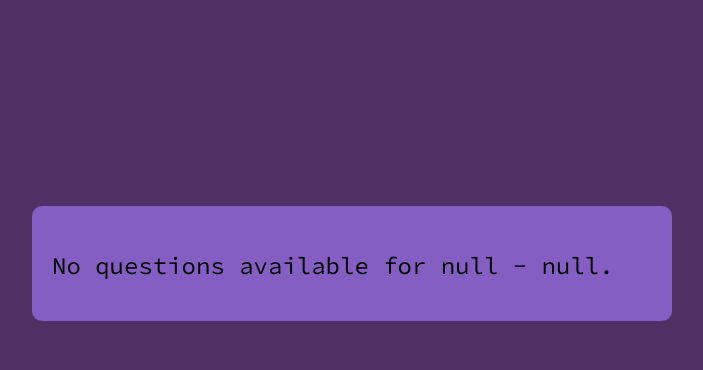
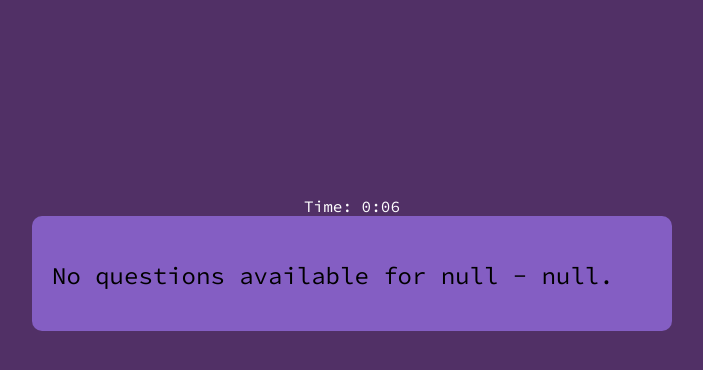
Before and after one commit to Pixel-Synth/Quiz-Master, a Flask app: page /quiz in a window 1280 px wide. Shown: the part 162-532 px from the top of the page, without its empty margins (288-991 px from the left). Run offline with Flask 3, Linux system fonts and the light colour scheme; data comes from the database, SQL or seed files in the repository; both versions use the stored data as it was after the commit; data that the repository does not hold is empty; parts of the project's set-up code (start-up, migrations or seed data) failed here and were passed over; some web fonts are replaced.

Commit message:
Almost completed Timer and Scores

```diff
--- a/app.py
+++ b/app.py
@@ -11,12 +11,12 @@ db.init_app(app)
 app.permanent_session_lifetime = timedelta(days=7)
 
 with app.app_context():
-    Topics = Topic.query.all()
+    '''Topics = Topic.query.all()
     Subjects = Subject.query.all()
     Questions = Question.query.all()
-    Users = User.query.all()
+    Users = User.query.all()'''
     Scores = Score.query.all()
-    print("Subject ID, Subject Name")
+    '''print("Subject ID, Subject Name")
     for subject in Subjects:
         print(subject.sid,subject.sname)
     print("Topic ID, Subject ID, Topic Name")
@@ -27,12 +27,11 @@ with app.app_context():
         print(question.qid,question.tid,question.question,question.option1,question.option2,question.option3,question.option4,question.correct)
     print("User ID, Name, Username, Password, Email")
     for user in Users:
-        print(user.uid,user.name,user.username,user.password,user.mail)
+        print(user.uid,user.name,user.username,user.password,user.mail)'''
     print("Score ID, User ID, Topic ID, Score, Time")
     for score in Scores:
         print(score.sid,score.uid,score.tid,score.score,score.time)
     db.create_all()
-
 
 @app.route('/')
 def home():
@@ -259,7 +258,6 @@ def adminedit():
 @app.route("/update_question", methods=["POST"])
 def update_question():
     data = request.get_json()
-    print(data)
     qid = data.get("id")
     question = data.get("question")
     option1 = data.get("option1")
@@ -291,6 +289,21 @@ def delete_question():
     db.session.commit()
     return jsonify({"status": "deleted"})
 
+@app.route('/update_score', methods=['POST'])
+def update_score():
+    if request.method == 'POST':
+        username = session['username']
+        topic = request.args.get('topic')
+        score = int(request.args.get('score'))
+        time = int(request.args.get('time'))
+        user = User.query.filter_by(username=username).first()
+        topic_obj = Topic.query.filter_by(tname=topic).first()
+        if user and topic_obj:
+            new_score = Score(uid=user.uid, tid=topic_obj.tid, score=score, time=time)
+            db.session.add(new_score)
+            db.session.commit()
+            return jsonify({"status": "success"})
+    return jsonify({"status": "error"})
 
 if __name__ == '__main__':
     app.run(debug=True)
--- a/model.py
+++ b/model.py
@@ -41,4 +41,4 @@ class Score(db.Model):
     uid = db.Column(db.Integer, db.ForeignKey('user.uid'), nullable=False)
     tid = db.Column(db.Integer, db.ForeignKey('topic.tid'), nullable=False)
     score = db.Column(db.Integer, nullable=False)
-    time = db.Column(db.DateTime, default=db.func.current_timestamp())
+    time = db.Column(db.Integer, default=db.func.current_timestamp())
--- a/static/js/quiz.js
+++ b/static/js/quiz.js
@@ -8,17 +8,30 @@ document.addEventListener("DOMContentLoaded", function () {
     const nextButton = document.getElementById("next-button");
     const prevButton = document.getElementById("prev-button");
     const finishButton = document.getElementById("finish-button");
-
+    const timer = document.getElementById("timer");
+    let marks = 0;
     let currentQuestionIndex = 0;
     let selectedQuestions = [];
     let selectedAnswers = [];
-
+    let time = 0;
+    let timerInterval = null;
     const saved = JSON.parse(localStorage.getItem("quizProgress")) || {};
     if (saved.subject === subject && saved.topic === topic) {
         currentQuestionIndex = saved.currentQuestionIndex || 0;
         selectedAnswers = saved.selectedAnswers || [];
+        time = saved.time || 0;
     } else {
         localStorage.removeItem("quizProgress");
+    }
+    startTimer();
+
+    function startTimer() {
+        timerInterval = setInterval(() => {
+            time++;
+            const minutes = Math.floor(time / 60);
+            const seconds = time % 60;
+            timer.innerText = `Time: ${minutes}:${seconds < 10 ? "0" : ""}${seconds}`;
+        }, 1000);
     }
 
     fetch(`/get_questions?subject=${subject}&topic=${topic}`)
@@ -30,6 +43,7 @@ document.addEventListener("DOMContentLoaded", function () {
                 nextButton.style.display = "none";
                 prevButton.style.display = "none";
                 finishButton.style.display = "none";
+                timer.innerHTML = "";
                 return;
             }
 
@@ -54,10 +68,14 @@ document.addEventListener("DOMContentLoaded", function () {
     });
 
     finishButton.addEventListener("click", () => {
-        questionContainer.innerHTML = `<p style="color: white;">Quiz Completed! 🎉</p>`;
+        questionContainer.innerHTML = `<p style="color: white;">Quiz Completed! 🎉</p><p>Your score: ${marks}/${selectedQuestions.length}</p>`;
         nextButton.style.display = "none";
         prevButton.style.display = "none";
         finishButton.style.display = "none";
+        timer.innerHTML = "";
+        clearInterval(timerInterval);
+        const url = `/update_score?subject=${subject}&topic=${topic}&score=${marks}&time=${time}`;
+        fetch(url, { method: "POST" })
         localStorage.removeItem("quizProgress");
     });
 
@@ -66,7 +84,8 @@ document.addEventListener("DOMContentLoaded", function () {
             subject,
             topic,
             currentQuestionIndex,
-            selectedAnswers
+            selectedAnswers,
+            time
         }));
     }
 
@@ -92,6 +111,7 @@ document.addEventListener("DOMContentLoaded", function () {
                 saveProgress();
 
                 if (this.id === "option" + q.correct) {
+                    marks++;
                     this.style.backgroundColor = "green";
                 } else {
                     this.style.backgroundColor = "red";
@@ -112,7 +132,6 @@ document.addEventListener("DOMContentLoaded", function () {
             }
             optionButtons.forEach(btn => btn.disabled = true);
         }
-
         prevButton.style.display = currentQuestionIndex > 0 ? "inline-block" : "none";
         nextButton.style.display = currentQuestionIndex < selectedQuestions.length - 1 ? "inline-block" : "none";
         finishButton.style.display = "inline-block";
--- a/templates/quiz.html
+++ b/templates/quiz.html
@@ -12,6 +12,7 @@
     <header>Quiz Time!</header>
     <div class="container">
         <h1 id="quiz-title"></h1>
+        <div id="timer"></div>
         <div id="question-container"></div>
         <div class="button-group">
             <button id="prev-button">Previous</button>
```
Also changed, not shown: instance/database.db.
